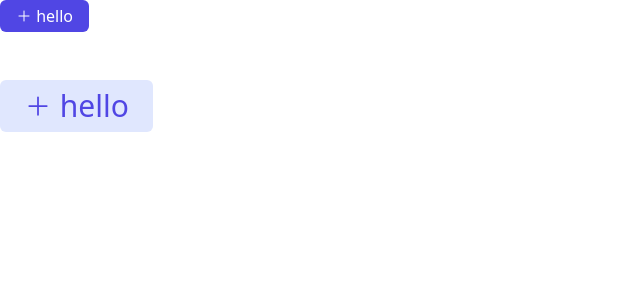
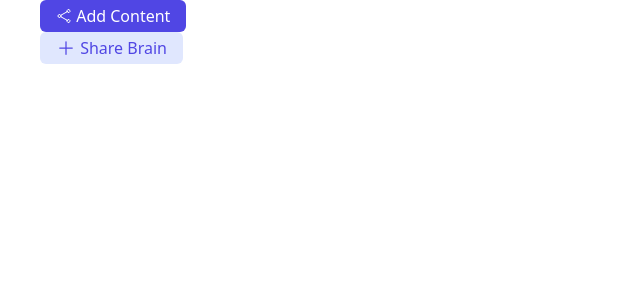
Before and after one commit to Tushar-Khandelwal-2004/Brainly, a React (Vite) app in the folder Frontend/: page / in a window 1280 px wide. Shown: the top 300 px of the page, without its empty margins (0-640 px from the left). Built offline with nearby package versions, Linux system fonts and the light colour scheme.

Commit message:
Created Button component and other icons pixel perfect

```diff
--- a/Frontend/src/App.tsx
+++ b/Frontend/src/App.tsx
@@ -2,14 +2,14 @@
 import './App.css'
 import { Button } from './components/ui/Button'
 import PlusIcon from './icons/PlusIcon'
+import ShareIcon from './icons/ShareIcon'
 
 function App() {
   return (
-    <div>
-      <Button startIcon={<PlusIcon size="sm"/>} size="sm" text='hello' varient='primary'/>
-    <br />
-    <br />
-      <Button startIcon={<PlusIcon size="lg"/>} size='lg' text='hello' varient='secondary'/>
+    <div className='pl-10'>
+      <Button startIcon={<ShareIcon size="sm"/>} size="sm" text='Add Content' varient='primary' />
+
+      <Button startIcon={<PlusIcon size="md"/>} size='sm' text='Share Brain' varient='secondary'/>
     </div>
   )
 }
--- a/Frontend/src/components/ui/Button.tsx
+++ b/Frontend/src/components/ui/Button.tsx
@@ -6,6 +6,7 @@
     text:string,
     startIcon?:ReactElement,
     endIcon?:ReactElement,
+    className?:String,
     onClick:()=>void
 }
 
@@ -24,6 +25,6 @@
 
 export const Button=(props:ButtonProps)=>{
     return(
-        <button className={`flex items-center ${VarientStyles[props.varient]} ${defaultStyles} ${SizeStyles[props.size]}`}>{props.startIcon}&nbsp;{props.text}</button>
+        <button className={`flex items-center justify-center ${VarientStyles[props.varient]} ${defaultStyles} ${SizeStyles[props.size]} ${props.className} cursor-pointer `}>{props.startIcon}&nbsp;{props.text}</button>
     )
 }
--- a/Frontend/src/icons/PlusIcon.tsx
+++ b/Frontend/src/icons/PlusIcon.tsx
@@ -1,9 +1,8 @@
 import { IconProps, IconSizeVarients } from "."
 
 function PlusIcon(props:IconProps) {
-    console.log(IconSizeVarients[props.size])
     return (
-        <svg xmlns="http://www.w3.org/2000/svg" fill="none" viewBox="0 0 24 24" strokeWidth="1.5" stroke="currentColor" className={IconSizeVarients[props.size]}>
+        <svg xmlns="http://www.w3.org/2000/svg" fill="none" viewBox="0 0 24 24" strokeWidth="1.5" stroke="currentColor" className={IconSizeVarients[props.size||"sm"]}>
             <path strokeLinecap="round" strokeLinejoin="round" d="M12 4.5v15m7.5-7.5h-15" />
         </svg>
 
--- /dev/null
+++ b/Frontend/src/icons/ShareIcon.tsx
@@ -0,0 +1,13 @@
+
+import { IconProps, IconSizeVarients } from "."
+
+function ShareIcon(props:IconProps) {
+    return (
+        <svg xmlns="http://www.w3.org/2000/svg" fill="none" viewBox="0 0 24 24" strokeWidth="1.5" stroke="currentColor" className={IconSizeVarients[props.size||"sm"]}>
+            <path strokeLinecap="round" strokeLinejoin="round" d="M7.217 10.907a2.25 2.25 0 1 0 0 2.186m0-2.186c.18.324.283.696.283 1.093s-.103.77-.283 1.093m0-2.186 9.566-5.314m-9.566 7.5 9.566 5.314m0 0a2.25 2.25 0 1 0 3.935 2.186 2.25 2.25 0 0 0-3.935-2.186Zm0-12.814a2.25 2.25 0 1 0 3.933-2.185 2.25 2.25 0 0 0-3.933 2.185Z" />
+        </svg>
+
+    )
+}
+
+export default ShareIcon
--- a/Frontend/src/icons/index.ts
+++ b/Frontend/src/icons/index.ts
@@ -1,5 +1,5 @@
 export interface IconProps{
-    size:"sm"|"md"|"lg"
+    size?:"sm"|"md"|"lg"
 }
 export const IconSizeVarients={
     "sm":"size-4",
--- a/Frontend/tsconfig.app.json
+++ b/Frontend/tsconfig.app.json
@@ -6,7 +6,7 @@
     "lib": ["ES2020", "DOM", "DOM.Iterable"],
     "module": "ESNext",
     "skipLibCheck": true,
-
+    "noImplicitAny": false,
     /* Bundler mode */
     "moduleResolution": "bundler",
     "allowImportingTsExtensions": true,
```
Also changed, not shown: Frontend/src/components/Card.tsx (added), Frontend/src/components/Sidebar.tsx (added), Frontend/src/components/SidebarItem.tsx (added).
